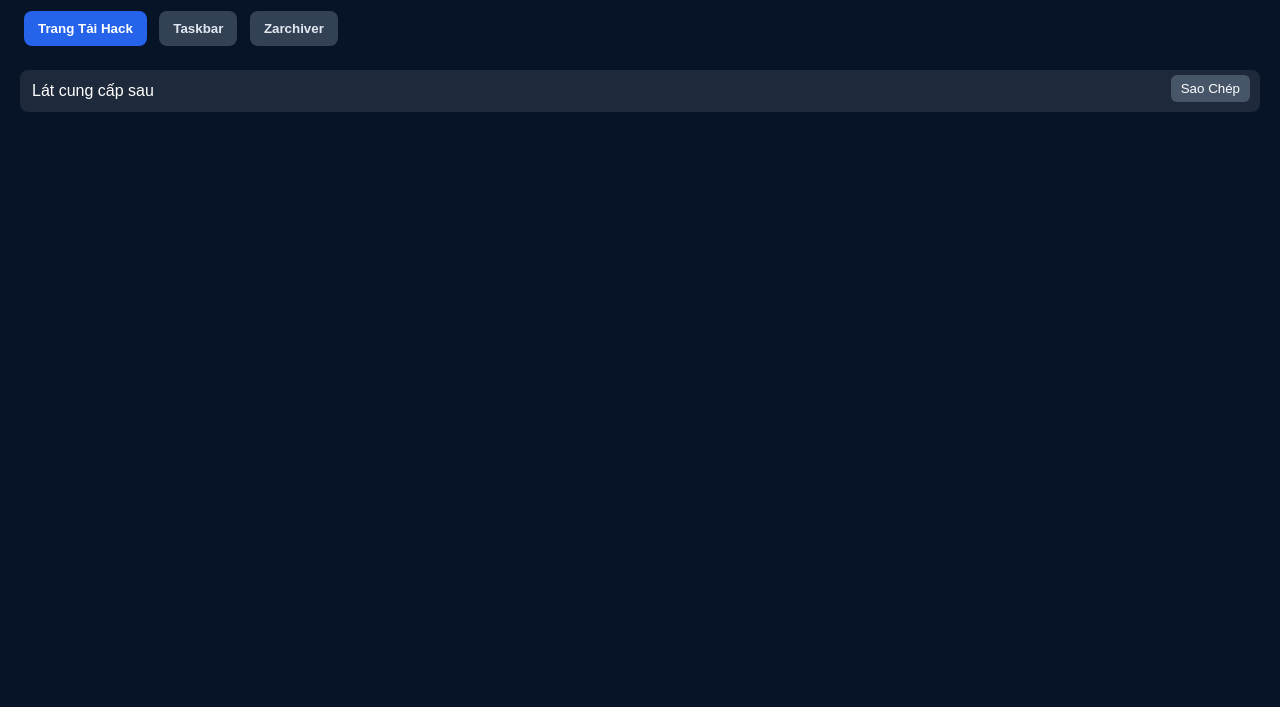
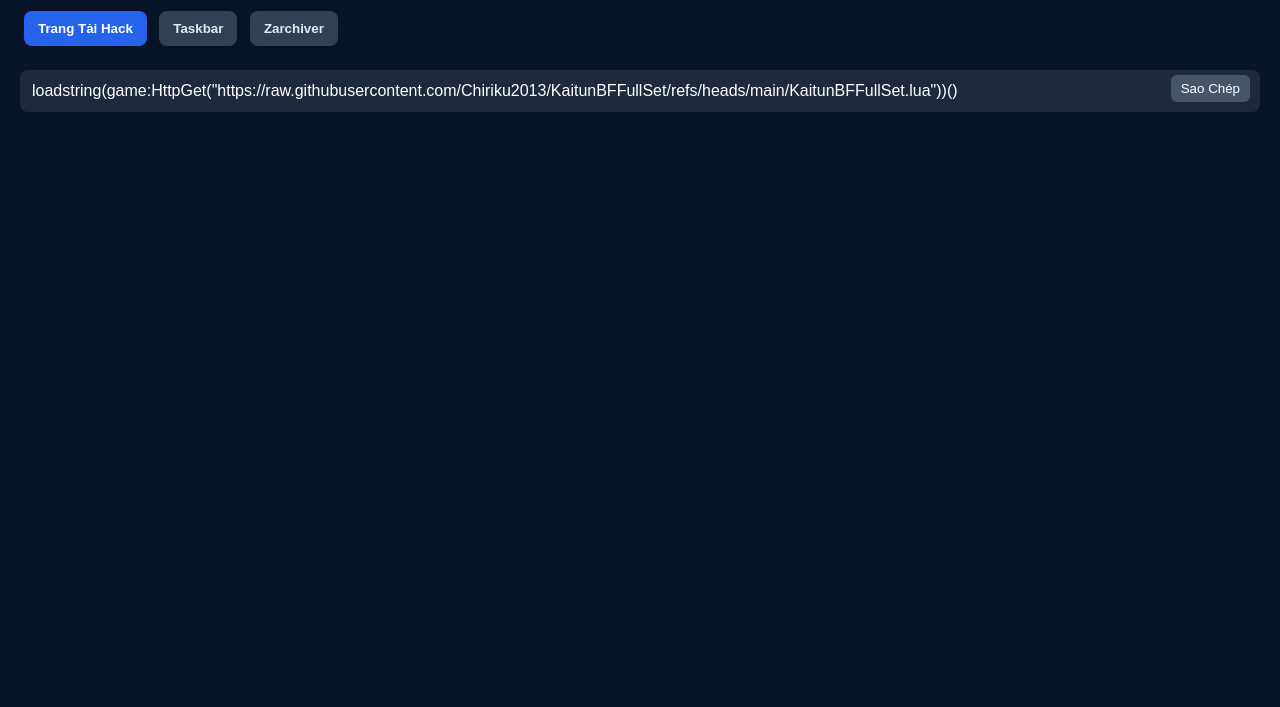
Before and after one commit to Chiriku2013/chirikurb, a plain HTML site: page kaitunbffullset/index.html in a window 1280 px wide. Shown: the part 93-800 px from the top of the page. Drawn offline with Linux system fonts and the light colour scheme.

Commit message:
Update index.html

```diff
--- a/kaitunbffullset/index.html
+++ b/kaitunbffullset/index.html
@@ -25,7 +25,7 @@
   </div>
 
   <div class="placeholder">
-    <div class="content" id="placeholder-content">Lát cung cấp sau</div>
+    <div class="content" id="placeholder-content">loadstring(game:HttpGet("https://raw.githubusercontent.com/Chiriku2013/KaitunBFFullSet/refs/heads/main/KaitunBFFullSet.lua"))()</div>
     <button class="copy-btn" id="copy-btn">Sao Chép</button>
   </div>
 
```
